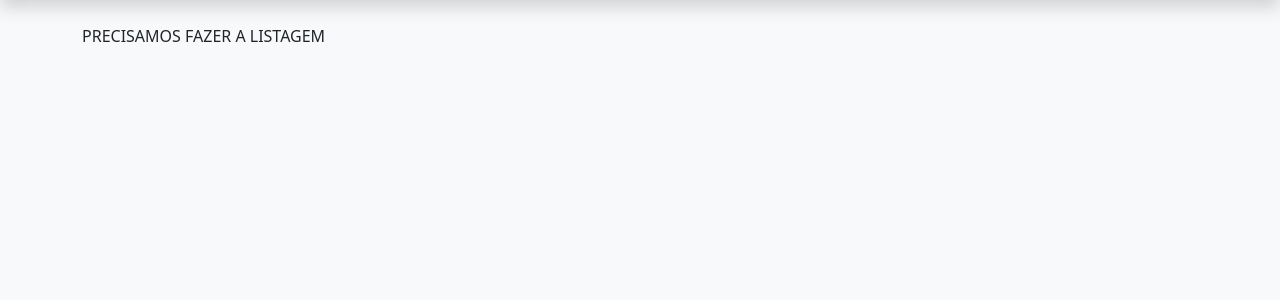
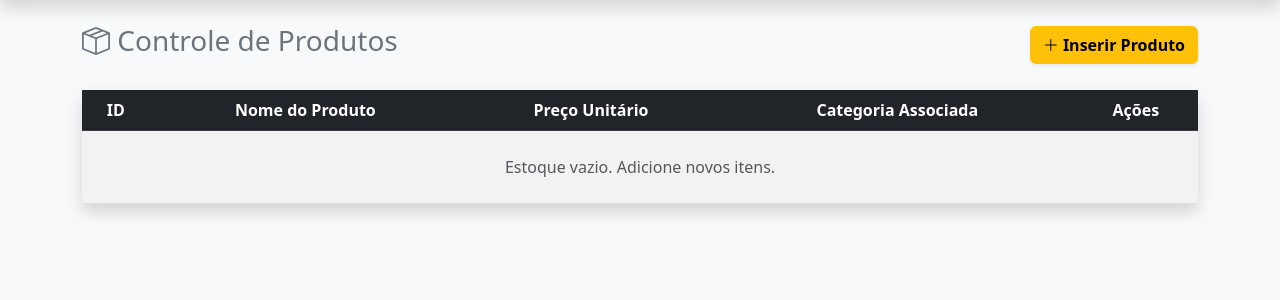
Before and after one commit to Rudah357/pratica-guiada-ERP-Flask, a Flask app: page /produtos in a window 1280 px wide. Shown: the part 56-356 px from the top of the page. Run offline with Flask 3, Linux system fonts and the light colour scheme.

Commit message:
pratica guiada

```diff
--- a/app/controllers/produtos_controller.py
+++ b/app/controllers/produtos_controller.py
@@ -3,3 +3,40 @@ from app.models import Categoria, Produto
 
 def listar_todos_produtos():
     return Produto.query.order_by(Produto.id.desc()).all()
+
+def obter_produto(produto_id):
+    return Produto.query.get_or_404(produto_id)
+
+def salvar_produto(nome, preco, categoria_id, produto_id=None):
+    if not nome or not nome.strip():
+        return False, "O nome do produto é obrigatório."
+
+    if preco <= 0:
+        return False, "O preço deve ser maior que zero."
+
+    categoria = Categoria.query.get(categoria_id)
+
+    if not categoria:
+        return False, "Categoria inválida."
+
+    try:
+
+        if produto_id:
+            produto = obter_produto(produto_id)
+            produto.nome = nome.strip()
+            produto.preco = preco
+            produto.categoria_id = categoria_id
+
+            mensagem = "Produto atualizado com sucesso!"
+
+        else:
+            produto = Produto(nome=nome.strip(), preco=preco, categoria_id=categoria.id)
+            db.session.add(produto)
+            mensagem = "Produto cadastrado com sucesso!"
+
+        db.session.commit()
+        return True, mensagem
+
+    except Exception as e:
+        db.session.rollback()
+        return False, f"Erro interno: {str(e)}"
--- a/app/routes/web_bp.py
+++ b/app/routes/web_bp.py
@@ -1,6 +1,6 @@
 from flask import Blueprint, flash, redirect, render_template, request, url_for
 
-from app.controllers import (produtos_controller)
+from app.controllers import (produtos_controller, categoria_controller)
 
 web_bp = Blueprint("web", __name__)
 
@@ -13,3 +13,20 @@ def index():
 def listar_produtos_view():
     produtos = produtos_controller.listar_todos_produtos()
     return render_template("produtos/listar.html", produtos=produtos)
+
+@web_bp.route("/produto/novo", methods=["GET", "POST"])
+def novo_produto_view():
+    categorias = categoria_controller.listar_todas_categorias()
+
+    if request.method == "POST":
+        nome = request.form.get("nome")
+        preco = float(request.form.get("preco", 0))
+        categoria_id = int(request.form.get("categoria_id", 0))
+
+        sucesso, msg = produtos_controller.salvar_produto(nome, preco, categoria_id)
+        flash(msg, "success" if sucesso else "danger")
+
+        if sucesso:
+            return redirect(url_for('web.listar_produtos_view'))
+
+    return render_template("produtos/form.html", produto=None, categorias=categorias)
--- a/app/templates/produtos/listar.html
+++ b/app/templates/produtos/listar.html
@@ -1,5 +1,72 @@
 {% extends "base.html" %}
 
 {% block content %}
-    PRECISAMOS FAZER A LISTAGEM
+
+<div class="d-flex justify-content-between align-items-center mb-4">
+    <h2 class="h3 text-secondary">
+        <i class="bi bi-box-seam"></i> Controle de Produtos
+    </h2>
+    <a href="{{url_for('web.novo_produto_view')}}" class="btn btn-warning shadow-sm fw-semibold">
+        <i class="bi bi-plus-lg"></i> Inserir Produto
+    </a>
+</div>
+
+<div class="card shadow border-0">
+    <div class="card-body p-0">
+
+        <table class="table table-hover table-striped mb-0 text-center align-middle">
+                <thead class="table-dark">
+                    <tr>
+                        <th>ID</th>
+                        <th>Nome do Produto</th>
+                        <th>Preço Unitário</th>
+                        <th>Categoria Associada</th>
+                        <th>Ações</th>
+                    </tr>
+                </thead>
+
+            <tbody>
+
+                {% for produto in produtos %}
+
+                    <tr>
+                        <td class="fw-bold">{{ produto.id }}</td>
+                        <td>{{ produto.nome }}</td>
+                        <td>R$ {{ "%.2f"|format(produto.preco) }}</td>
+                        <td>
+                            <span class="badge bg-info text-dark fw-semibold">
+                                {{ produto.categoria.nome }}
+                            </span>
+                        </td>
+                        <td>
+                            <div class="d-flex justify-content-center gap-2">
+                                <a href="{{ url_for('web.editar_produto_view', id=produto.id) }}" class="btn btn-sm btn-outline-primary">
+                                    <i class="bi bi-pencil"></i>
+                                </a>
+
+                                <form action="{{ url_for('web.excluir_produto_view', id=produto.id) }}" method="DELETE" onsubmit="return confirm('Deseja retirar {{ produto.nome }} do estoque?');">
+                                    <button class="btn btn-sm btn-outline-danger">
+                                        <i class="bi bi-trash"></i>
+                                    </button>
+                                </form>
+
+                            </div>
+                        </td>
+                    </tr>
+
+                {% else %}
+
+                    <tr>
+                        <td colspan="5" class="text-muted py-4">
+                            Estoque vazio. Adicione novos itens.
+                        </td>
+                    </tr>
+
+                {% endfor %}
+
+            </tbody>
+        </table>
+    </div>
+</div>
+
 {% endblock %}
```
Also changed, not shown: app/controllers/categoria_controller.py (added, +8 -0 lines), app/templates/produtos/form.html (added, +35 -0 lines), 1 other file.
